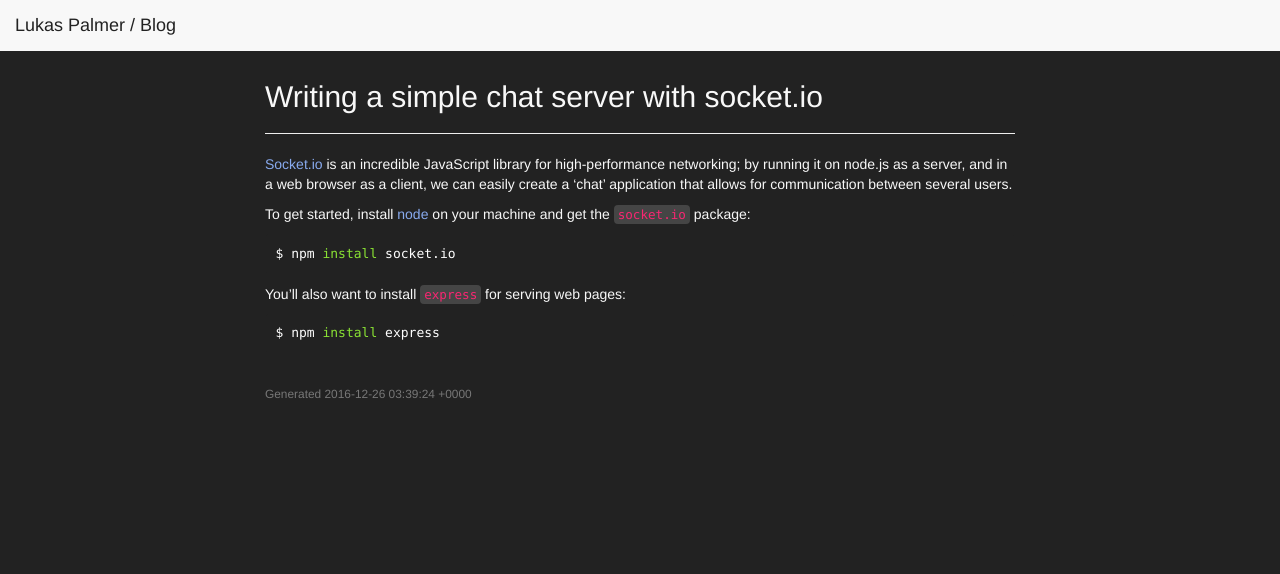
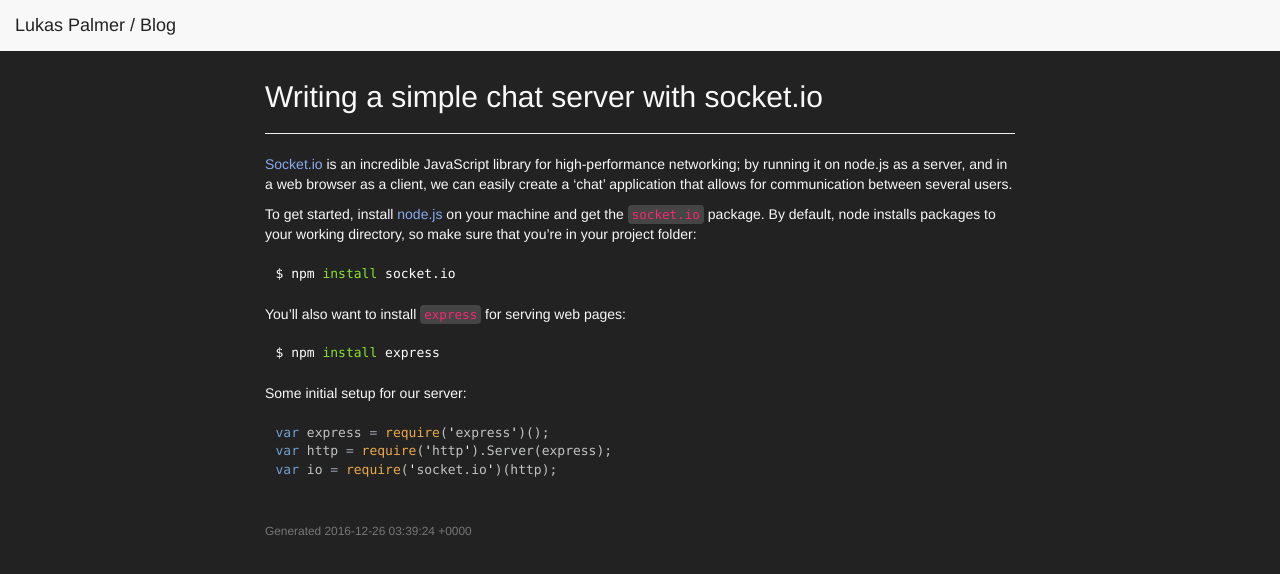
Before and after one commit to lnpalmer/lnpalmer.github.io, a Jekyll site: the page built from _posts/2016-12-23-chat.md, in a window 1280 px wide. Shown: the top 574 px of the page. Built offline with Jekyll 4.4.1, drawn with Linux system fonts in a browser that asks for light colours.

Commit message:
socket.io chat room

````diff
--- a/_posts/2016-12-23-chat.md
+++ b/_posts/2016-12-23-chat.md
@@ -6,14 +6,22 @@ excerpt: "Socket.io is an incredible JavaScript library for networking; by runni
 
 [Socket.io](http://socket.io) is an incredible JavaScript library for high-performance networking; by running it on node.js as a server, and in a web browser as a client, we can easily create a 'chat' application that allows for communication between several users.
 
-To get started, install [node](https://nodejs.org) on your machine and get the `socket.io` package:
+To get started, install [node.js](https://nodejs.org) on your machine and get the `socket.io` package. By default, node installs packages to your working directory, so make sure that you're in your project folder:
 
-```shell
+``` shell
 $ npm install socket.io
 ```
 
 You'll also want to install `express` for serving web pages:
 
-```shell
+``` shell
 $ npm install express
 ```
+
+Some initial setup for our server:
+
+``` js
+var express = require('express')();
+var http = require('http').Server(express);
+var io = require('socket.io')(http);
+```
````
